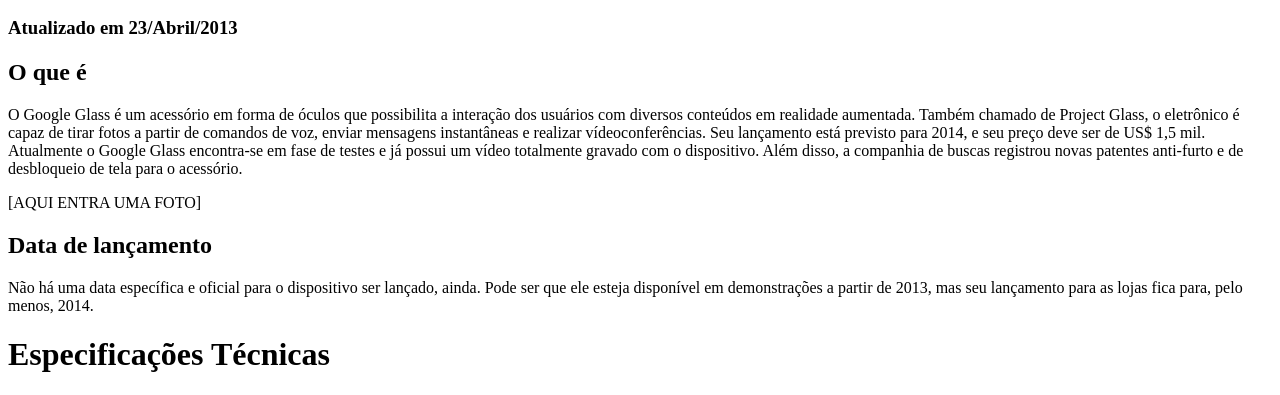
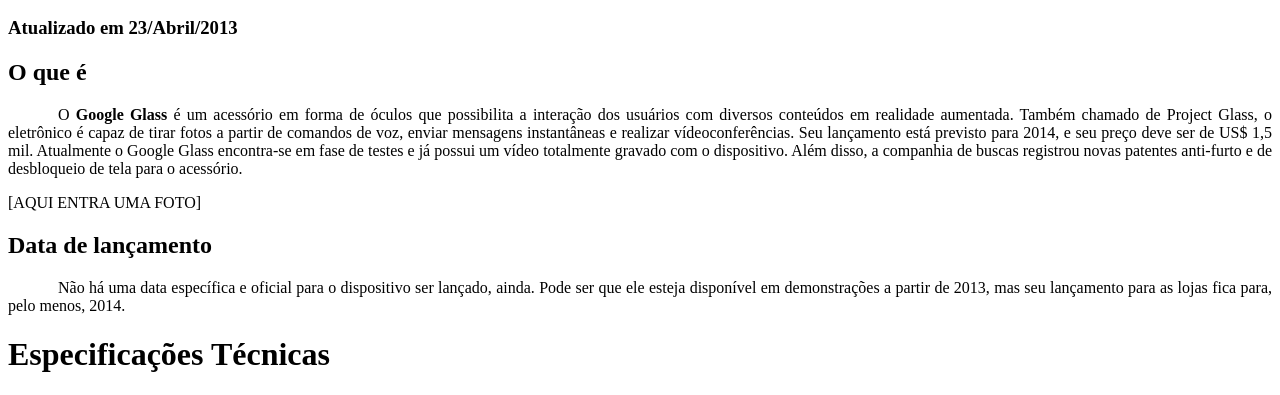
Before and after one commit to marcosfernandoborges/HTML5-CursoemVideo, a plain HTML site: page projeto-glass-html5/index.html in a window 1280 px wide. Shown: the part 402-797 px from the top of the page. Drawn offline with Linux system fonts and the light colour scheme.

Commit message:
Update Index
Alteracoes ocorridas na Aula 07 - Curso em Video do Gustavo Guanabara

```diff
--- a/projeto-glass-html5/index.html
+++ b/projeto-glass-html5/index.html
@@ -5,6 +5,15 @@
 <head>
     <meta charset = "UTF-8"/>
     <title>Tudo sobre o Google Glass</title>
+
+    <style>
+
+            p {
+                text-align:justify;
+                text-indent: 50px;
+            }
+
+    </style>
 
 </head>
 
@@ -36,7 +45,7 @@
             </hgroup>
 
             <h2>O que é</h2>
-            <p>O Google Glass é um acessório em forma de óculos que possibilita a interação dos usuários com diversos conteúdos em realidade aumentada. Também chamado de Project Glass, o eletrônico é capaz de tirar fotos a partir de comandos de voz, enviar mensagens instantâneas e realizar vídeo&shy;con&shy;ferên&shy;cias. Seu lançamento está previsto para 2014, e seu preço deve ser de US$ 1,5 mil. Atualmente o Google Glass encontra-se em fase de testes e já possui um vídeo totalmente gravado com o dispositivo. Além disso, a companhia de buscas registrou novas patentes anti-furto e de desbloqueio de tela para o acessório.</p>
+            <p>O <span style="font-weight: bolder;">Google Glass</span> é um acessório em forma de óculos que possibilita a interação dos usuários com diversos conteúdos em realidade aumentada. Também chamado de Project Glass, o eletrônico é capaz de tirar fotos a partir de comandos de voz, enviar mensagens instantâneas e realizar vídeo&shy;con&shy;ferên&shy;cias. Seu lançamento está previsto para 2014, e seu preço deve ser de US$ 1,5 mil. Atualmente o Google Glass encontra-se em fase de testes e já possui um vídeo totalmente gravado com o dispositivo. Além disso, a companhia de buscas registrou novas patentes anti-furto e de desbloqueio de tela para o acessório.</p>
 
             [AQUI ENTRA UMA FOTO]
 
```
